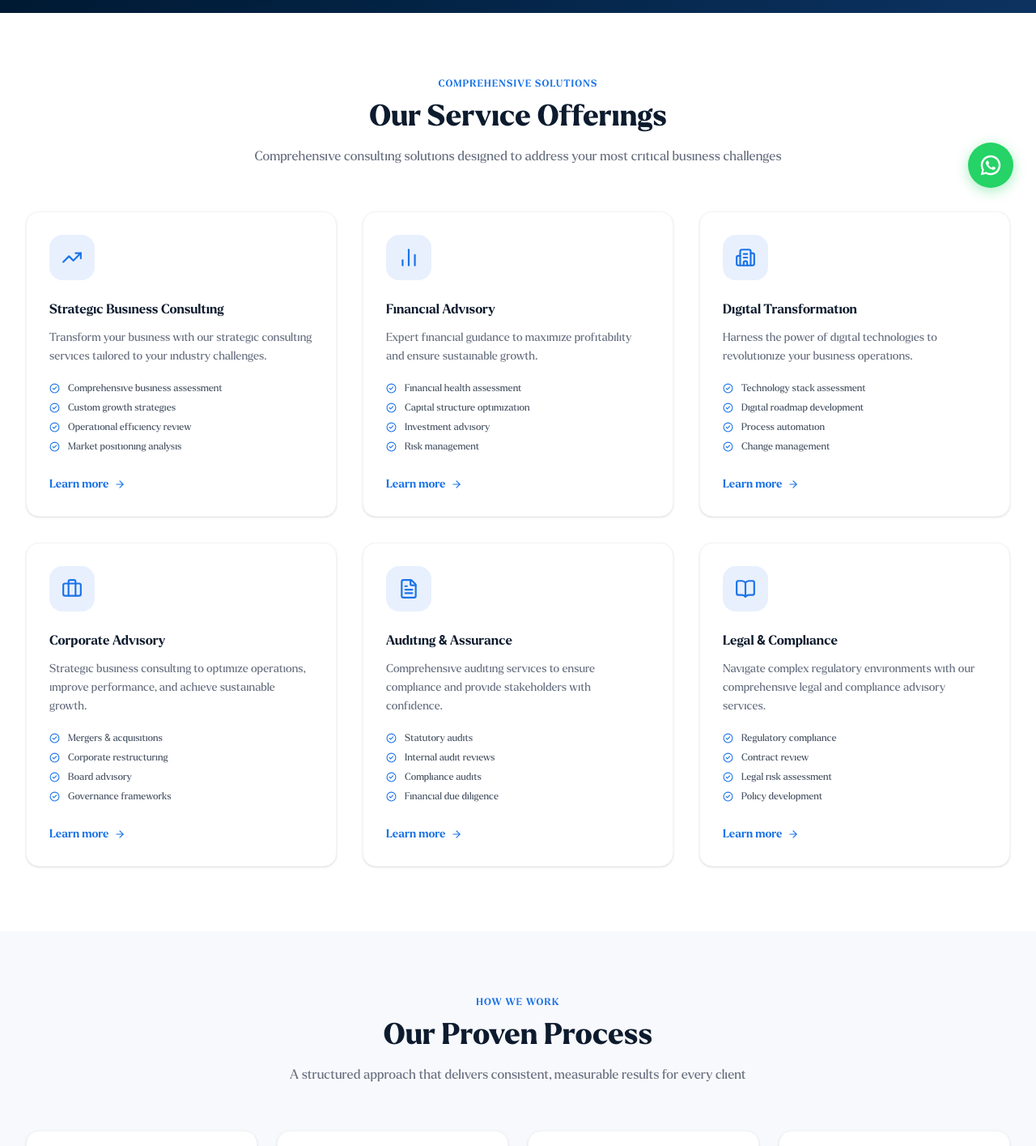
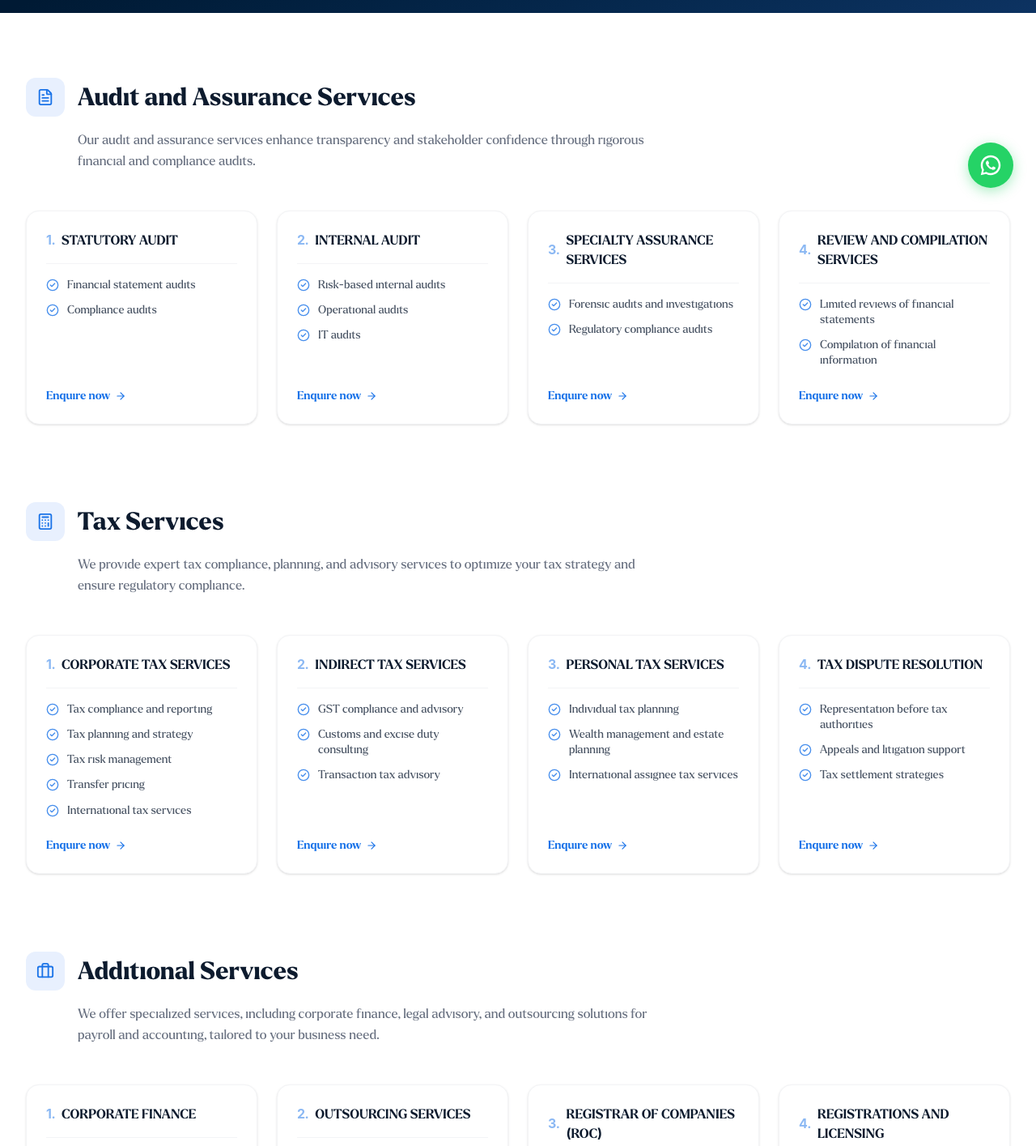
Before and after one commit to mandixwebsite/mandix, a React (Vite) app in the folder frontend/: page /services in a window 1280 px wide. Shown: the part 540-1955 px from the top of the page at 81% size. Built offline with nearby package versions, Linux system fonts and the light colour scheme.

Commit message:
update about and service page

```diff
--- a/frontend/src/pages/Home.tsx
+++ b/frontend/src/pages/Home.tsx
@@ -10,34 +10,34 @@ import type { NormalizedPost } from '../lib/api'
 
 const services = [
   {
-    icon: <TrendingUp size={22} />,
-    title: 'Auditing & Assurance',
-    desc: 'Comprehensive auditing services to ensure compliance and provide stakeholders with confidence in your financial reporting.',
-  },
-  {
     icon: <FileText size={22} />,
-    title: 'Taxation Planning',
-    desc: 'Strategic tax planning and compliance services to minimize your tax burden while ensuring full regulatory compliance.',
+    title: 'Statutory Audit',
+    desc: 'Rigorous financial statement and compliance audits to enhance transparency and stakeholder confidence.',
   },
   {
     icon: <BarChart2 size={22} />,
-    title: 'Financial Advisory',
-    desc: 'Expert financial guidance to help you make informed decisions about investments, acquisitions, and financial strategy.',
+    title: 'Internal Audit',
+    desc: 'Risk-based internal audits, operational audits, and IT audits tailored to streamline your processes.',
+  },
+  {
+    icon: <TrendingUp size={22} />,
+    title: 'Corporate Tax Services',
+    desc: 'Expert tax compliance, reporting, and planning strategies designed to optimize your regulatory tax footprint.',
+  },
+  {
+    icon: <Building2 size={22} />,
+    title: 'Indirect Tax Services',
+    desc: 'Comprehensive GST compliance, advisory, and transaction tax strategies tailored to your industry.',
   },
   {
     icon: <Briefcase size={22} />,
-    title: 'Corporate Advisory',
-    desc: 'Strategic business consulting to optimize operations, improve performance, and achieve sustainable growth.',
+    title: 'Corporate Finance',
+    desc: 'Specialized corporate finance solutions including detailed valuation services and robust transaction support.',
   },
   {
     icon: <BookOpen size={22} />,
-    title: 'Bookkeeping & Accounting',
-    desc: 'Accurate and timely bookkeeping services to maintain your financial records and provide management with actionable insights.',
-  },
-  {
-    icon: <Building2 size={22} />,
-    title: 'Business Formation',
-    desc: 'Comprehensive support for establishing new businesses, including entity selection, registration, and compliance setup.',
+    title: 'Outsourcing Services',
+    desc: 'End-to-end outsourcing solutions for payroll processing, accounting, bookkeeping, and managed finance.',
   },
 ]
 
@@ -515,10 +515,11 @@ export default function Home() {
                   <label className="text-xs font-semibold text-[#0d1b2e]">Subject *</label>
                   <select className="px-3.5 py-2.5 border border-gray-200 rounded-xl text-sm text-[#0d1b2e] outline-none focus:border-[#1a73e8] focus:ring-2 focus:ring-[#1a73e8]/10 transition-all bg-gray-50 appearance-none">
                     <option>Select a subject</option>
-                    <option>Auditing</option>
-                    <option>Tax Planning</option>
-                    <option>Financial Advisory</option>
-                    <option>Other</option>
+                    <option>Audit and Assurance</option>
+                    <option>Tax Services</option>
+                    <option>Corporate Finance</option>
+                    <option>Outsourcing Services</option>
+                    <option>Other / General Enquiry</option>
                   </select>
                 </div>
               </div>
--- a/frontend/src/pages/Services.tsx
+++ b/frontend/src/pages/Services.tsx
@@ -1,43 +1,76 @@
 import { Link } from 'react-router-dom'
-import { TrendingUp, FileText, BarChart2, Briefcase, BookOpen, Building2, CheckCircle2, ArrowRight } from 'lucide-react'
+import { FileText, Calculator, Briefcase, CheckCircle2, ArrowRight } from 'lucide-react'
 
-const services = [
+const serviceCategories = [
   {
-    icon: <TrendingUp size={26} />,
-    title: 'Strategic Business Consulting',
-    desc: 'Transform your business with our strategic consulting services tailored to your industry challenges.',
-    features: ['Comprehensive business assessment', 'Custom growth strategies', 'Operational efficiency review', 'Market positioning analysis'],
+    category: 'Audit and Assurance Services',
+    description: 'Our audit and assurance services enhance transparency and stakeholder confidence through rigorous financial and compliance audits.',
+    icon: <FileText size={22} className="text-[#1a73e8]" />,
+    services: [
+      {
+        title: 'Statutory Audit',
+        features: ['Financial statement audits', 'Compliance audits'],
       },
       {
-    icon: <BarChart2 size={26} />,
-    title: 'Financial Advisory',
-    desc: 'Expert financial guidance to maximize profitability and ensure sustainable growth.',
-    features: ['Financial health assessment', 'Capital structure optimization', 'Investment advisory', 'Risk management'],
+        title: 'Internal Audit',
+        features: ['Risk-based internal audits', 'Operational audits', 'IT audits'],
       },
       {
-    icon: <Building2 size={26} />,
-    title: 'Digital Transformation',
-    desc: 'Harness the power of digital technologies to revolutionize your business operations.',
-    features: ['Technology stack assessment', 'Digital roadmap development', 'Process automation', 'Change management'],
+        title: 'Specialty Assurance Services',
+        features: ['Forensic audits and investigations', 'Regulatory compliance audits'],
       },
       {
-    icon: <Briefcase size={26} />,
-    title: 'Corporate Advisory',
-    desc: 'Strategic business consulting to optimize operations, improve performance, and achieve sustainable growth.',
-    features: ['Mergers & acquisitions', 'Corporate restructuring', 'Board advisory', 'Governance frameworks'],
+        title: 'Review and Compilation Services',
+        features: ['Limited reviews of financial statements', 'Compilation of financial information'],
+      },
+    ]
   },
   {
-    icon: <FileText size={26} />,
-    title: 'Auditing & Assurance',
-    desc: 'Comprehensive auditing services to ensure compliance and provide stakeholders with confidence.',
-    features: ['Statutory audits', 'Internal audit reviews', 'Compliance audits', 'Financial due diligence'],
+    category: 'Tax Services',
+    description: 'We provide expert tax compliance, planning, and advisory services to optimize your tax strategy and ensure regulatory compliance.',
+    icon: <Calculator size={22} className="text-[#1a73e8]" />,
+    services: [
+      {
+        title: 'Corporate Tax Services',
+        features: ['Tax compliance and reporting', 'Tax planning and strategy', 'Tax risk management', 'Transfer pricing', 'International tax services'],
       },
       {
-    icon: <BookOpen size={26} />,
-    title: 'Legal & Compliance',
-    desc: 'Navigate complex regulatory environments with our comprehensive legal and compliance advisory services.',
-    features: ['Regulatory compliance', 'Contract review', 'Legal risk assessment', 'Policy development'],
+        title: 'Indirect Tax Services',
+        features: ['GST compliance and advisory', 'Customs and excise duty consulting', 'Transaction tax advisory'],
       },
+      {
+        title: 'Personal Tax Services',
+        features: ['Individual tax planning', 'Wealth management and estate planning', 'International assignee tax services'],
+      },
+      {
+        title: 'Tax Dispute Resolution',
+        features: ['Representation before tax authorities', 'Appeals and litigation support', 'Tax settlement strategies'],
+      },
+    ]
+  },
+  {
+    category: 'Additional Services',
+    description: 'We offer specialized services, including corporate finance, legal advisory, and outsourcing solutions for payroll and accounting, tailored to your business need.',
+    icon: <Briefcase size={22} className="text-[#1a73e8]" />,
+    services: [
+      {
+        title: 'Corporate Finance',
+        features: ['Valuation services', 'Transaction support'],
+      },
+      {
+        title: 'Outsourcing Services',
+        features: ['Payroll processing', 'Accounting and bookkeeping', 'Managed services for finance and accounting', 'Credit Monitoring Analysis - CMA Reporting', 'Digital Signature - DSC'],
+      },
+      {
+        title: 'Registrar of Companies (ROC)',
+        features: ['Formation of companies', 'Filing Resolutions with ROC', 'Filing Forms with ROC'],
+      },
+      {
+        title: 'Registrations and Licensing',
+        features: ['GST Registration', 'Partnership Registration', 'MSME Registration', 'Shop and Establishment Registration'],
+      },
+    ]
+  }
 ]
 
 export default function Services() {
@@ -48,10 +81,10 @@ export default function Services() {
         <div className="max-w-3xl mx-auto px-4 sm:px-6 lg:px-8">
           <p className="text-xs font-bold uppercase tracking-widest text-[#1a73e8] mb-4">Our Expertise</p>
           <h1 className="text-4xl lg:text-5xl font-extrabold text-white mb-6 leading-tight">
-            Expert Consulting <span className="text-[#1a73e8]">Services</span>
+            Comprehensive <span className="text-[#1a73e8]">Services</span>
           </h1>
           <p className="text-gray-300 text-base leading-relaxed mb-10 max-w-xl mx-auto">
-            Transformative solutions designed to elevate your business performance and drive sustainable growth.
+            Transformative financial, tax, and assurance solutions designed to elevate your business performance and drive sustainable growth.
           </p>
           <div className="flex flex-wrap justify-center gap-4">
             <Link
@@ -70,42 +103,53 @@ export default function Services() {
         </div>
       </section>
 
-      {/* ── SERVICES GRID ── */}
+      {/* ── SERVICES SECTION ── */}
       <section className="py-20 bg-white">
         <div className="max-w-7xl mx-auto px-4 sm:px-6 lg:px-8">
-          <div className="text-center max-w-2xl mx-auto mb-14">
-            <p className="text-xs font-bold uppercase tracking-widest text-[#1a73e8] mb-3">Comprehensive Solutions</p>
-            <h2 className="text-3xl lg:text-4xl font-extrabold text-[#0d1b2e] mb-4">Our Service Offerings</h2>
-            <p className="text-gray-500">Comprehensive consulting solutions designed to address your most critical business challenges</p>
+
+          {serviceCategories.map((category, idx) => (
+            <div key={idx} className="mb-24 last:mb-0">
+              <div className="max-w-3xl mb-12">
+                <div className="flex items-center gap-4 mb-4">
+                  <div className="w-12 h-12 rounded-xl bg-[#e8f0fe] flex items-center justify-center">
+                    {category.icon}
                   </div>
-          <div className="grid grid-cols-1 md:grid-cols-2 lg:grid-cols-3 gap-8">
-            {services.map((s, i) => (
+                  <h2 className="text-3xl font-extrabold text-[#0d1b2e]">{category.category}</h2>
+                </div>
+                <p className="text-gray-500 text-base leading-relaxed pl-16">
+                  {category.description}
+                </p>
+              </div>
+
+              <div className="grid grid-cols-1 md:grid-cols-2 lg:grid-cols-4 gap-6">
+                {category.services.map((s, i) => (
                   <div
                     key={i}
-                className="bg-white rounded-2xl border border-gray-100 shadow-sm hover:shadow-xl hover:-translate-y-1 transition-all duration-300 p-7 group"
+                    className="bg-white rounded-2xl border border-gray-100 shadow-sm hover:shadow-xl hover:-translate-y-1 transition-all duration-300 p-6 flex flex-col group"
                   >
-                <div className="w-13 h-13 w-14 h-14 rounded-2xl bg-[#e8f0fe] flex items-center justify-center text-[#1a73e8] mb-6 group-hover:bg-[#1a73e8] group-hover:text-white transition-colors duration-300">
-                  {s.icon}
-                </div>
-                <h3 className="text-base font-bold text-[#0d1b2e] mb-3">{s.title}</h3>
-                <p className="text-sm text-gray-500 leading-relaxed mb-5">{s.desc}</p>
-                <ul className="space-y-2 mb-6">
+                    <h3 className="text-base font-bold text-[#0d1b2e] mb-4 pb-4 border-b border-gray-100 group-hover:border-[#1a73e8]/30 transition-colors uppercase gap-2 flex items-center">
+                      <span className="text-[#1a73e8] opacity-50">{i + 1}.</span> {s.title}
+                    </h3>
+                    <ul className="space-y-3 mb-6 flex-1">
                       {s.features.map((f, j) => (
-                    <li key={j} className="flex items-center gap-2.5 text-xs text-gray-600">
-                      <CheckCircle2 size={13} className="text-[#1a73e8] flex-shrink-0" />
-                      {f}
+                        <li key={j} className="flex items-start gap-2.5 text-sm text-gray-600">
+                          <CheckCircle2 size={16} className="text-[#1a73e8] mt-0.5 flex-shrink-0 opacity-80" />
+                          <span className="leading-snug">{f}</span>
                         </li>
                       ))}
                     </ul>
                     <Link
                       to="/appointment"
-                  className="inline-flex items-center gap-1.5 text-sm font-semibold text-[#1a73e8] hover:gap-2.5 transition-all"
+                      className="inline-flex items-center gap-1.5 text-sm font-semibold text-[#1a73e8] hover:gap-2.5 transition-all mt-auto"
                     >
-                  Learn more <ArrowRight size={14} />
+                      Enquire now <ArrowRight size={14} />
                     </Link>
                   </div>
                 ))}
               </div>
+            </div>
+          ))}
+
         </div>
       </section>
 
@@ -119,10 +163,10 @@ export default function Services() {
           </div>
           <div className="grid grid-cols-1 sm:grid-cols-2 lg:grid-cols-4 gap-6">
             {[
-              { num: '01', title: 'Discovery & Assessment', desc: 'We begin by thoroughly understanding your business, challenges, and goals through in-depth consultations and data analysis.' },
-              { num: '02', title: 'Strategy Development', desc: 'Our experts craft a customized roadmap tailored to your specific needs, incorporating best practices and innovative solutions.' },
-              { num: '03', title: 'Implementation', desc: 'We work alongside your team to execute the strategy, providing hands-on support and expert guidance throughout the process.' },
-              { num: '04', title: 'Review & Optimization', desc: 'We continuously monitor progress, measure results, and refine our approach to ensure optimal outcomes and lasting impact.' },
+              { num: '01', title: 'Discovery & Assessment', desc: 'We begin by thoroughly understanding your business, financial challenges, and goals through in-depth consultations.' },
+              { num: '02', title: 'Strategy & Framework', desc: 'Our experts craft a customized solution tailored to your compliance or advisory needs, incorporating best practices.' },
+              { num: '03', title: 'Implementation', desc: 'We work alongside your team to execute the plan, providing hands-on support and expert guidance throughout.' },
+              { num: '04', title: 'Review & Reporting', desc: 'We provide detailed reporting, continuous monitoring, and refine our approach to ensure optimal outcomes.' },
             ].map((step, i) => (
               <div key={i} className="bg-white rounded-2xl p-7 border border-gray-100 shadow-sm hover:shadow-lg transition-shadow relative overflow-hidden">
                 <span className="absolute top-4 right-5 text-5xl font-extrabold text-[#f0f4ff] select-none">{step.num}</span>
```
Also changed, not shown: frontend/src/pages/About.tsx (+19 -27 lines). Lines whose indentation alone changed are shown as unchanged.
